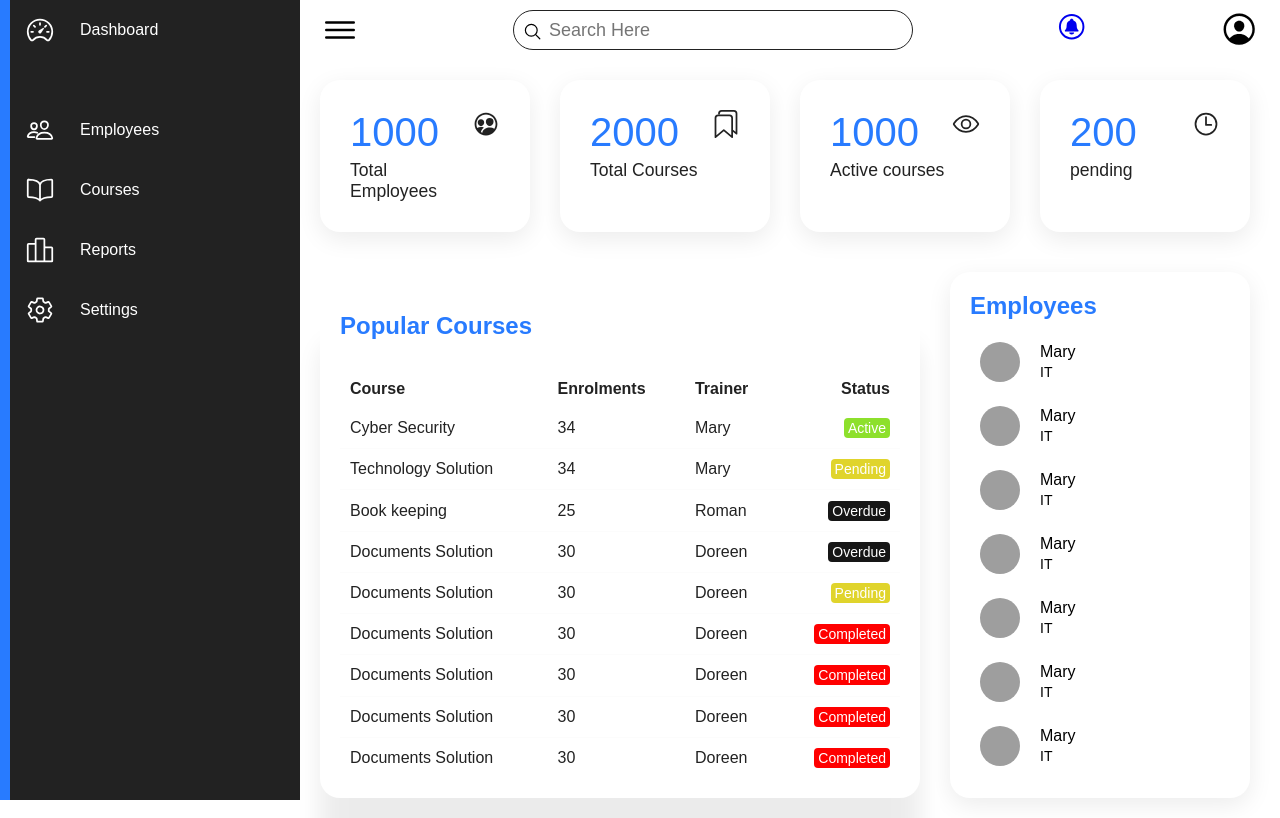
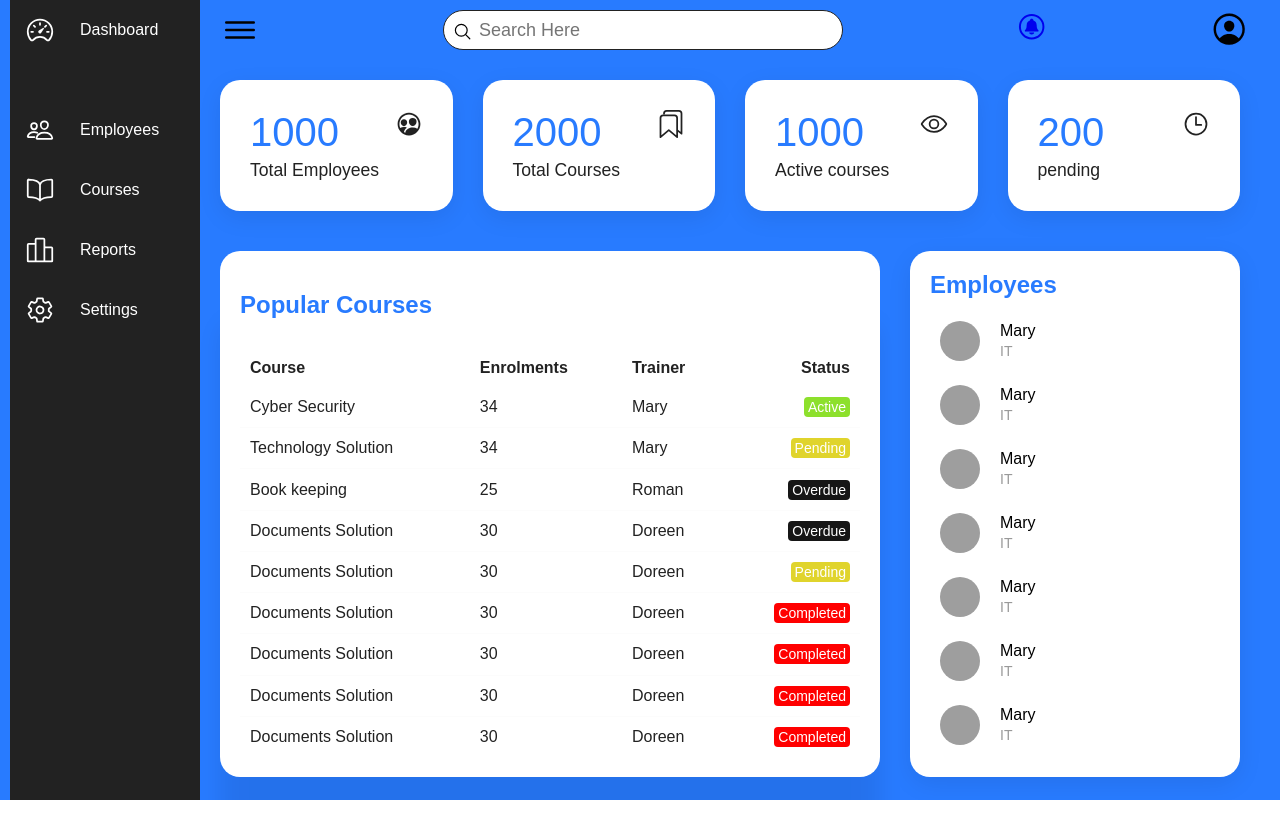
Before and after one commit to kuboi-isaac/hr_consult, a PHP site: page /admin.html in a window 1280 px wide. Run offline with PHP 8.4, Linux system fonts and the light colour scheme; some libraries are stand-ins or nearby versions; some web fonts are replaced; grey boxes are pictures that could not be loaded.

Commit message:
git changes

```diff
--- a/isaac/admin.html
+++ b/isaac/admin.html
@@ -3,12 +3,15 @@
   <head>
     <meta charset="UTF-8" />
     <meta name="viewport" content="width=device-width, initial-scale=1.0" />
+    <link
+      rel="stylesheet"
+      type="text/css"
+      href="index.css"
+    />
     <title>Dashboard</title>
     <link
       rel="stylesheet"
-      type="text/css"
-      href="index.css
-    "
+      href="https://cdnjs.cloudflare.com/ajax/libs/ionicons/7.1.0/ionicons.css"
     />
   </head>
   <body>
@@ -60,11 +63,10 @@
         </ul>
 
       </div>
-
-      <!-- main -->
-      <div class="main">
+<section class="menu">     <!-- main -->
+      <div class="main" id="main">
         <div class="topbar">
-          <div class="toggle">
+          <div class="toggle" onclick="w3_open">
             <ion-icon name="menu-outline"></ion-icon>
           </div>
 
@@ -82,16 +84,17 @@
             <ion-icon class="notification" name="notifications-circle-outline"></ion-icon>
         </a>
           </div>
-          <div class="user">
+
+        <div class="user">
+          <div class="dropdown">
             <ion-icon class="admin" name="person-circle-outline"></ion-icon>
-                    <select name="" id="drop">
-                        <a href="#"><option value="">Dashboard</option></a>
-                        <a href="#"></a><option value="11">Profile</option></a>
-                        <a href="#"></a><option value="">Logout</option></a>
-                        <!-- <option value="">Logout</option> -->
-
-                    </select>
+            <div class="dropdown-content">
+              <a href="#">Dashboard</a>
+              <a href="#">Profile</a>
+              <a href="#">Logout</a>
+            </div>
           </div>
+        </div>
         </div>
 
         <!--cards-->
@@ -192,7 +195,7 @@
           </tr>
           <td>Documents Solution</td>
           <td>30</td>
-          <td>Doreen</td>
+          <td>Doreen</td999999999999999999999999>
           <td><span class="status completed">Completed</span></td>
         </tr>
         <td>Documents Solution</td>
@@ -271,6 +274,8 @@
         </div>
       </div>
     </div>
+  </section>
+
     <script
       type="module"
       src="https://unpkg.com/ionicons@7.1.0/dist/ionicons/ionicons.esm.js"
@@ -298,6 +303,12 @@
         this.classList.add("hovered");
       }
       list.forEach((item) => list.addEventListener("mouseover", activelink));
+
+      function toggleNavigation() {
+      const navigation = document.querySelector(".navigation");
+      navigation.classList.toggle("active");
+    }
     </script>
+
   </body>
 </html>
--- a/isaac/index.css
+++ b/isaac/index.css
@@ -10,11 +10,16 @@
   --white: #ffff;
   --grey: #f5f5f5;
   --black1: #222;
-  --black2: #99 9;
+  --black2: #999;
+  /* transtion */
+  --tran-05: all 0.5s ease;
 }
 body {
   min-height: 100vh;
   overflow-x: hidden;
+}
+.menu{
+
 }
 .container {
   position: relative;
@@ -22,18 +27,25 @@ body {
 }
 .navigation {
   position: fixed;
-  width: 300px;
+  width: 200px;
   height: 100%;
   background: var(--black1);
   border-left: 10px solid var(--blue);
   transition: 0.5s;
   overflow: hidden;
+  vertical-align: middle;
 }
+
 .navigation.active {
   width: 80px;
-  /* left: 0; */
-  /* margin-left: -80px; */
-  /* padding-left: 0; */
+  padding-left: 5px;
+}
+
+.navigation ul {
+  position: absolute;
+  top: 0;
+  left: 0;
+  width: 100%;
 }
 
 .navigation ul {
@@ -127,18 +139,19 @@ body {
 }
 /*main */
 .main {
-  position: absolute;
-  width: calc(100% - 300px);
-  left: 300px;
+  position: relative;
+  width: calc(100% - 200px); /* Adjust this value based on your sidebar width */
+  left: 200px; /* This value should match the original width of the sidebar */
   min-height: 100vh;
-  background: var(--white);
+  background: var(--blue);
   transition: 0.5s;
-  margin: auto;
-  padding-right: 10px;
+  margin-right: 100;
+  padding-right: 20px;
 }
+
 .main.active {
-  width: calc(100px - 100px);
-  left: 300px;
+  width: calc(100% - 80px) /* Content will fill the sidebar space */
+  left: 80px;
 }
 .topbar {
   width: 100%;
@@ -429,6 +442,7 @@ body {
   }
   .main.active {
     left: 300px;
+    width: 100%;
   }
   .cardBox {
     grid-template-columns: repeat(2, 1fr);
```
Also changed, not shown: isaac/admin.js (+12 -0 lines).
